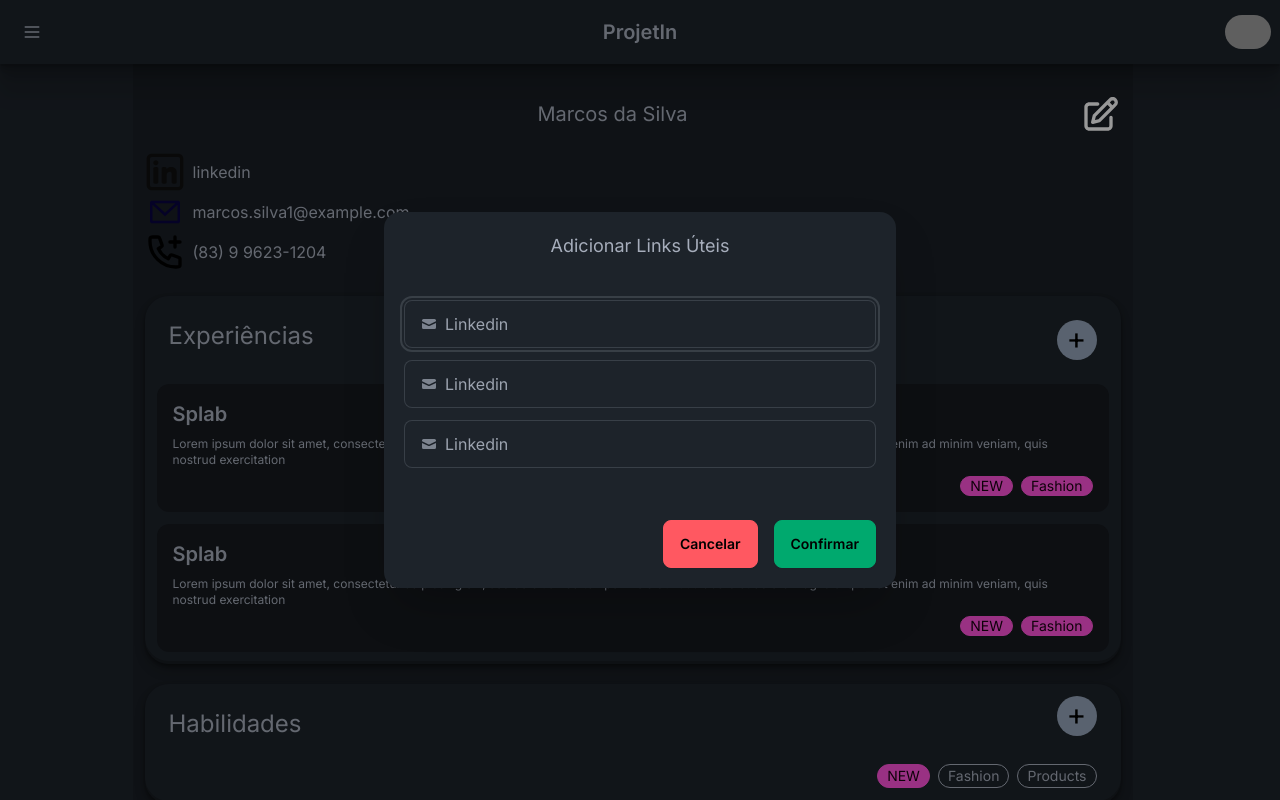
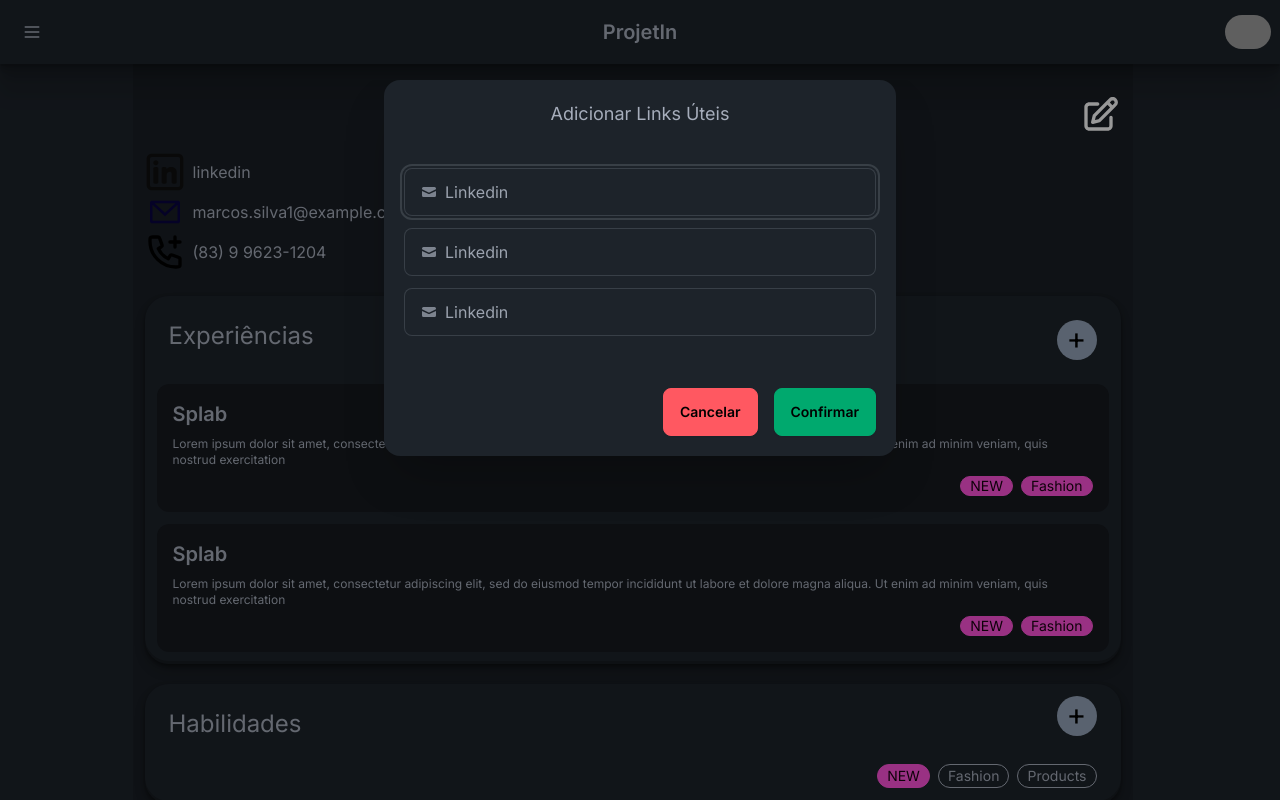
Before and after one commit to ESinco/frontend, a Next.js app: page /student/profile in a window 1280 px wide. Both pictures are taken after a click on the button 1108 px from the left and 114 px from the top of the page. Shown: the top 800 px of the page. Built offline with nearby package versions, Linux system fonts and the light colour scheme; grey boxes are pictures that could not be loaded.

Commit message:
mais refatoracao nos modals

```diff
--- a/src/components/ExperiencesModal.js
+++ b/src/components/ExperiencesModal.js
@@ -7,7 +7,7 @@ export default function ModalSkills() {
       >
         +
       </button>
-      <dialog id="exp_modal" className="modal">
+      <dialog id="exp_modal" className="modal mt-20 items-start">
         <div className="modal-box p-5 flex flex-col items-center justify-between">
           <h3 className=" text-lg text-center">Adicionar Links Úteis</h3>
 
--- a/src/components/ProfileModal.js
+++ b/src/components/ProfileModal.js
@@ -29,7 +29,7 @@ export default function ModalSkills({ placeholder }) {
           </g>
         </svg>
       </button>
-      <dialog id="pfp_modal" className="modal">
+      <dialog id="pfp_modal" className="modal mt-20 items-start">
         <div className="modal-box p-5 flex flex-col items-center justify-between">
           <h3 className=" text-lg text-center">Adicionar Links Úteis</h3>
 
--- a/src/components/SkillsModal.js
+++ b/src/components/SkillsModal.js
@@ -7,7 +7,7 @@ export default function ModalSkills({ placeholder }) {
       >
         +
       </button>
-      <dialog id={placeholder} className="modal">
+      <dialog id={placeholder} className="modal mt-20 items-start">
         <div className="modal-box p-5 flex flex-col items-center justify-between">
           <h3 className=" text-lg text-center">Adicionar Links Úteis</h3>
 
```
